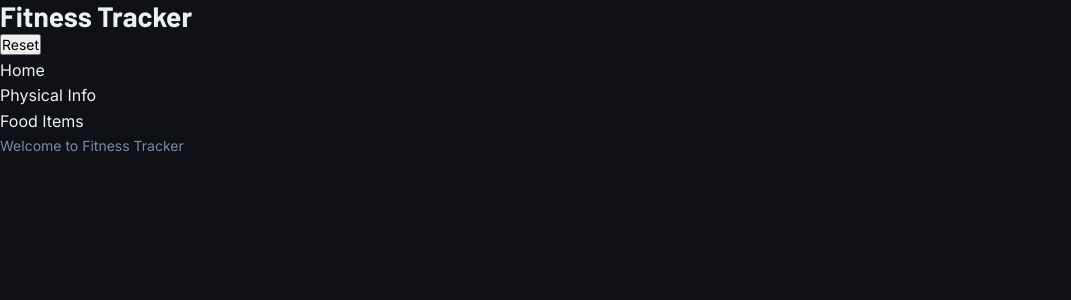
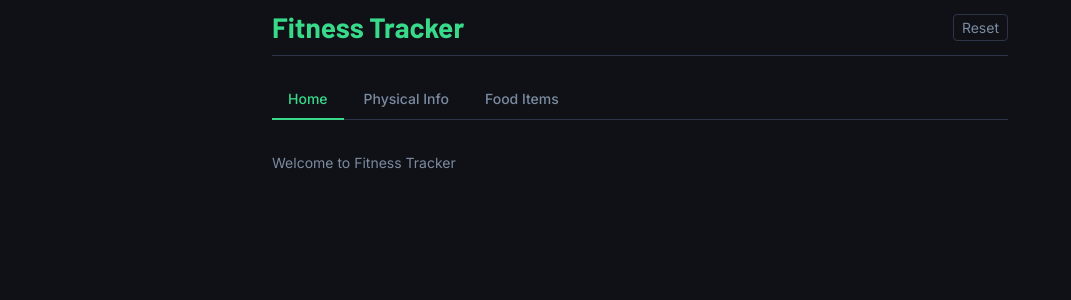
Before and after one commit to ccassinjr/fitnesstracker, a React (Vite) app: page / in a window 1280 px wide. Shown: the top 300 px of the page, without its empty margins (0-1071 px from the left). Built offline with nearby package versions, Linux system fonts and the light colour scheme.

Commit message:
Style app shell and nav tabs

```diff
--- a/src/index.tsx
+++ b/src/index.tsx
@@ -535,9 +535,11 @@ function App() {
 
   return (
     <>
-      <div>
-        <h1>Fitness Tracker</h1>
+      <div className="app">
+        <header className="app__header">
+          <h1 className="app__title">Fitness Tracker</h1>
           <button
+            className="app__reset"
             onClick={() => {
               setDatabase(initialDatabase);
               setHasReset(true);
@@ -548,13 +550,16 @@ function App() {
           >
             Reset
           </button>
-        {hasReset ? <p>Database has been reset!</p> : null}
-      </div>
-      <ul className="home-tabs">
+          {hasReset ? (
+            <p className="app__reset-confirm">Database has been reset</p>
+          ) : null}
+        </header>
+        <nav className="app__nav">
+          <ul className="tabs">
             <li
               className={cn({
-            "home-tabs-tab": true,
-            active: selectedTab === "Home",
+                tabs__tab: true,
+                "tabs__tab--active": selectedTab === "Home",
               })}
               onClick={() => setSelectedTab("Home")}
             >
@@ -562,8 +567,8 @@ function App() {
             </li>
             <li
               className={cn({
-            "home-tabs-tab": true,
-            active: selectedTab === "PhysicalInfo",
+                tabs__tab: true,
+                "tabs__tab--active": selectedTab === "PhysicalInfo",
               })}
               onClick={() => setSelectedTab("PhysicalInfo")}
             >
@@ -571,15 +576,19 @@ function App() {
             </li>
             <li
               className={cn({
-            "home-tabs-tab": true,
-            active: selectedTab === "FoodItems",
+                tabs__tab: true,
+                "tabs__tab--active": selectedTab === "FoodItems",
               })}
               onClick={() => setSelectedTab("FoodItems")}
             >
               Food Items
             </li>
           </ul>
+        </nav>
+        <main className="app__content">
           {viewTab(selectedTab, database, setDatabase, deleteFood)}
+        </main>
+      </div>
     </>
   );
 }
--- a/src/styles.css
+++ b/src/styles.css
@@ -18,6 +18,13 @@
   --text-lg: 1.125rem;
   --text-xl: 1.375rem;
   --text-2xl: 1.75rem;
+
+  --space-xs: 0.25rem;
+  --space-sm: 0.5rem;
+  --space-md: 1rem;
+  --space-lg: 1.5rem;
+  --space-xl: 2rem;
+  --space-2xl: 3rem;
 
   --nav-height: 3.5rem;
   --max-width: 48rem;
@@ -86,3 +93,81 @@ button {
   font-family: var(--font-body);
   font-size: var(--text-sm);
 }
+
+.app {
+  max-width: var(--max-width);
+  margin: 0 auto;
+  padding: 0 var(--space-md);
+}
+
+.app__header {
+  display: flex;
+  align-items: center;
+  gap: var(--space-md);
+  height: var(--nav-height);
+  border-bottom: 1px solid var(--border);
+  margin-bottom: var(--space-lg);
+}
+
+.app__title {
+  font-size: var(--text-2xl);
+  color: var(--accent);
+  flex: 1;
+}
+
+.app__reset {
+  background: transparent;
+  border: 1px solid var(--border);
+  color: var(--muted);
+  padding: var(--space-xs) var(--space-sm);
+  border-radius: var(--radius-sm);
+  cursor: pointer;
+  transition:
+    border-color var(--transition),
+    color var(--transition);
+}
+
+.app__reset:hover {
+  border-color: var(--muted);
+  color: var(--text);
+}
+
+.app__reset-confirm {
+  font-size: var(--text-xs);
+  color: var(--accent);
+}
+
+.tabs {
+  display: flex;
+  gap: var(--space-xs);
+  border-bottom: 1px solid var(--border);
+  margin-bottom: var(--space-xl);
+}
+
+.tabs__tab {
+  padding: var(--space-sm) var(--space-md);
+  color: var(--muted);
+  font-size: var(--text-sm);
+  font-weight: 500;
+  cursor: pointer;
+  border-bottom: 2px solid transparent;
+  margin-bottom: -1px;
+  transition:
+    color var(--transition),
+    border color var(--transition);
+  -webkit-user-select: none;
+  user-select: none;
+}
+
+.tabs__tab:hover {
+  color: var(--text);
+}
+
+.tabs__tab--active {
+  color: var(--accent);
+  border-bottom-color: var(--accent);
+}
+
+.app__content {
+  padding-bottom: var(--space-2xl);
+}
```
Lines whose indentation alone changed are shown as unchanged.
